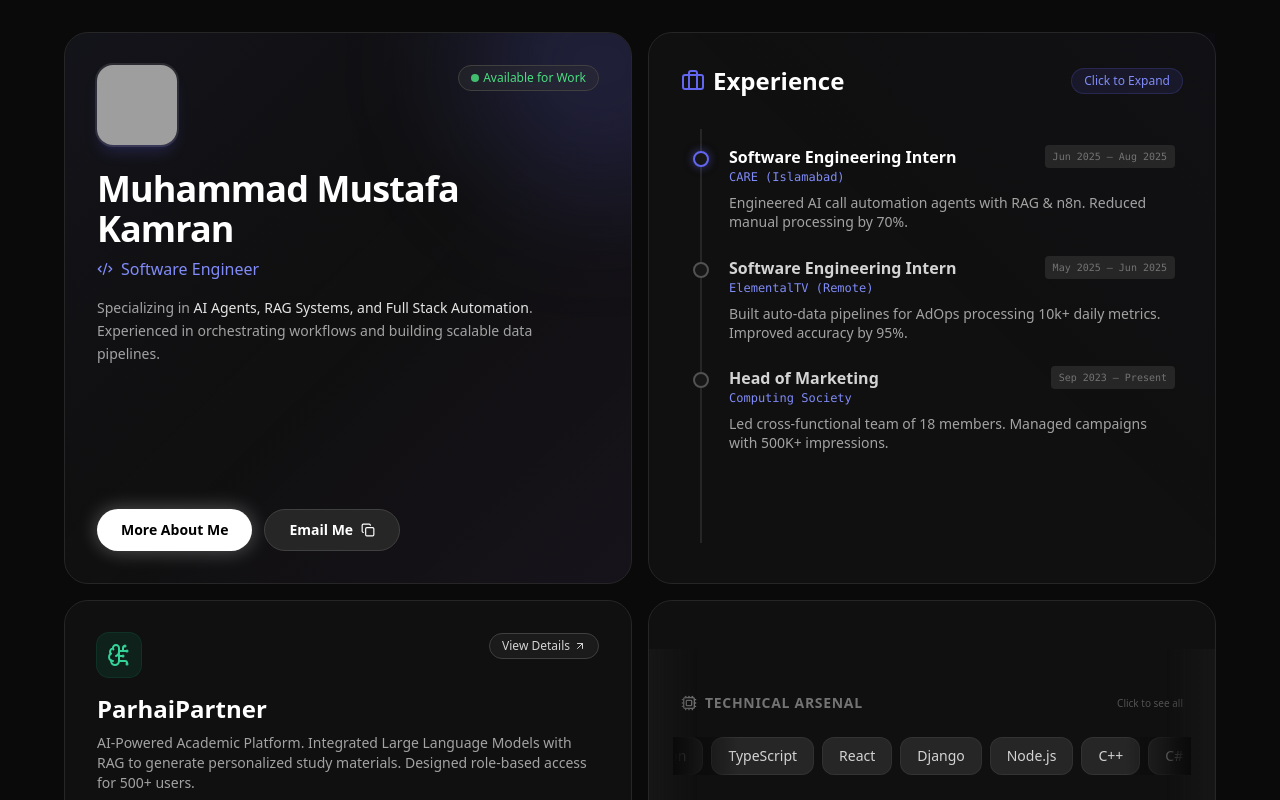
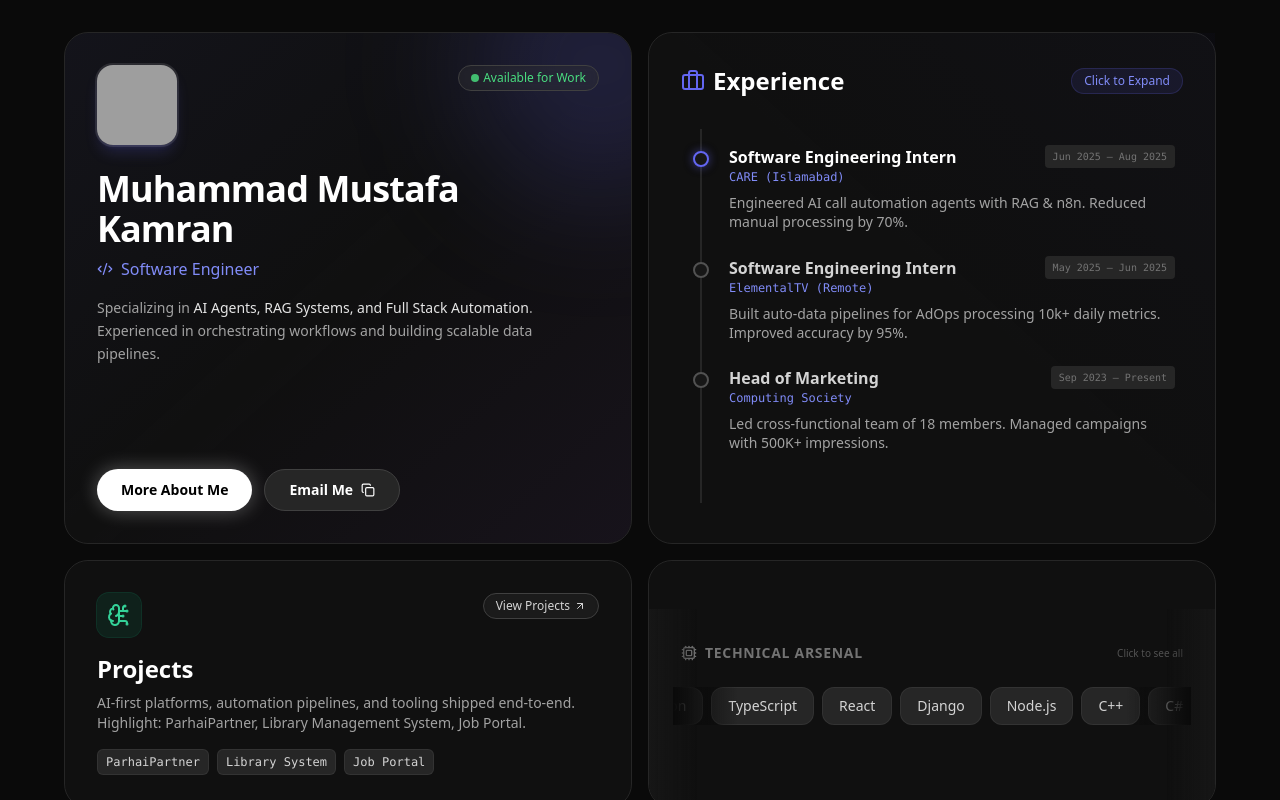
Before and after one commit to MMMustafakamran/Portfolio_Website, a React (Vite) app: page / in a window 1280 px wide. Shown: the top 800 px of the page. Built offline with nearby package versions, Linux system fonts and the light colour scheme; grey boxes are pictures that could not be loaded.

Commit message:
projects tile instead of parhaipart

```diff
--- a/src/App.jsx
+++ b/src/App.jsx
@@ -96,6 +96,38 @@ const Portfolio = () => {
     }
   ];
 
+  const projectItems = [
+    {
+      title: 'ParhaiPartner',
+      headline: 'AI-powered academic workspace with 500+ users.',
+      tags: ['React', 'Django REST', 'PostgreSQL', 'LLMs', 'RAG', 'RBAC'],
+      bullets: [
+        'Full-stack platform with JWT auth, multi-role RBAC, and async content generation workers.',
+        'Retrieval-Augmented Generation tutor that ingests course material to craft quizzes and study plans.',
+        'Teacher validation workflow reduced AI content errors by 85% and keeps academic integrity intact.'
+      ]
+    },
+    {
+      title: 'Library Management System',
+      headline: 'Flask + SQLite system streamlining book circulation.',
+      tags: ['Flask', 'SQLite', 'REST APIs', 'PyTest', 'Agile'],
+      bullets: [
+        'Designed REST endpoints for CRUD operations with policy-based authorization layers.',
+        'Achieved 90% automated test coverage via PyTest + Playwright integration suites.',
+        'Led 3-person scrum team, owning sprint planning and Git-based release workflow.'
+      ]
+    },
+    {
+      title: 'Job Portal',
+      headline: 'JavaFX desktop portal built on MVC architecture.',
+      tags: ['JavaFX', 'MVC', 'MySQL', 'CI/CD'],
+      bullets: [
+        'Implemented applicant & recruiter dashboards with filtering, approvals, and analytics.',
+        'Optimized SQL queries and caching to cut listing load time by 40%.'
+      ]
+    }
+  ];
+
   const detailContent = {
     profile: {
       badge: 'Profile Insight',
@@ -163,53 +195,36 @@ const Portfolio = () => {
         </div>
       ]
     },
-    'project-parhai': {
-      badge: 'Case Study',
-      title: 'ParhaiPartner',
-      subtitle: 'AI-powered academic platform serving 500+ students, mentors, and counsellors.',
-      accent: 'bg-gradient-to-r from-emerald-500/20 via-transparent to-teal-500/10',
+    projects: {
+      badge: 'Case Studies',
+      title: 'Projects',
+      subtitle: 'A sampling of AI, automation, and platform builds.',
+      accent: 'bg-gradient-to-r from-emerald-500/20 via-transparent to-sky-500/20',
       body: [
-        <div key="parhai" className="space-y-6">
-          <div className="flex flex-wrap gap-2">
-            {['React', 'Django REST', 'PostgreSQL', 'LLMs', 'RAG', 'JWT', 'RBAC'].map(tag => (
-              <span key={tag} className="px-3 py-1 bg-neutral-800 rounded-lg text-sm border border-neutral-700 text-neutral-200">
+        <div key="projects" className="space-y-10">
+          {projectItems.map((project) => (
+            <div key={project.title} className="bg-neutral-900/40 border border-neutral-800 rounded-2xl p-6">
+              <div className="flex flex-wrap items-center gap-3 mb-3">
+                <h3 className="text-2xl font-bold text-white">{project.title}</h3>
+                <div className="px-3 py-1 text-xs uppercase tracking-[0.3em] text-neutral-500 border border-neutral-700 rounded-full">
+                  Build
+                </div>
+              </div>
+              <p className="text-neutral-300 text-sm mb-4">{project.headline}</p>
+              <div className="flex flex-wrap gap-2 mb-4">
+                {project.tags.map((tag) => (
+                  <span key={tag} className="px-3 py-1 bg-neutral-800 rounded-lg text-xs border border-neutral-700 text-neutral-200">
                     {tag}
                   </span>
                 ))}
               </div>
-          <p className="text-neutral-200">
-            ParhaiPartner connects students, teachers, and counsellors in one workspace. I led the system design, AI integration, and delivery.
-          </p>
               <ul className="list-disc pl-5 space-y-2 text-sm text-neutral-300">
-            <li><strong>LLM Tutor:</strong> Retrieval-Augmented Generation ingesting course material to craft quizzes, summaries, and study plans.</li>
-            <li><strong>Access Control:</strong> Multi-role RBAC with JWT sessions and teacher validation loops that cut AI errors by 85%.</li>
-            <li><strong>Scalability:</strong> Async task workers for content generation and normalized relational schema for analytics.</li>
+                {project.bullets.map((point, idx) => (
+                  <li key={idx}>{point}</li>
+                ))}
               </ul>
             </div>
-      ]
-    },
-    'project-library': {
-      badge: 'Case Study',
-      title: 'Library Management System',
-      subtitle: 'Full-stack app streamlining book circulation with 90%+ automated test coverage.',
-      accent: 'bg-gradient-to-r from-rose-500/30 via-transparent to-orange-500/10',
-      body: [
-        <div key="library" className="space-y-6">
-          <div className="flex flex-wrap gap-2">
-            {['Flask', 'SQLite', 'REST APIs', 'JavaScript', 'Agile'].map(tag => (
-              <span key={tag} className="px-3 py-1 bg-neutral-800 rounded-lg text-sm border border-neutral-700 text-neutral-200">
-                {tag}
-              </span>
           ))}
-          </div>
-          <p className="text-neutral-200">
-            Built for university libraries to manage borrowing workflows, user roles, and inventory history.
-          </p>
-          <ul className="list-disc pl-5 space-y-2 text-sm text-neutral-300">
-            <li>Designed REST endpoints for CRUD operations with policy-based authorization.</li>
-            <li>Achieved 90% coverage via PyTest and Playwright integration suites.</li>
-            <li>Led three-person scrum team, handling sprint planning and Git workflows.</li>
-          </ul>
         </div>
       ]
     },
@@ -413,9 +428,9 @@ const Portfolio = () => {
           </div>
         </div>
 
-        {/* --- 3. FEATURED PROJECT (2x1) --- */}
+        {/* --- 3. PROJECTS (2x1) --- */}
         <div
-          onClick={() => toggleTile('project-parhai')}
+          onClick={() => toggleTile('projects')}
           className="col-span-1 md:col-span-2 bg-neutral-900/50 border border-neutral-800 rounded-3xl p-8 flex flex-col justify-between relative overflow-hidden group hover:border-emerald-500/50 transition-all duration-500 fade-in-up delay-200 cursor-pointer"
         >
           <div className="absolute top-0 right-0 w-full h-full bg-gradient-to-bl from-emerald-500/10 to-transparent opacity-0 group-hover:opacity-100 transition-opacity duration-500"></div>
@@ -425,17 +440,17 @@ const Portfolio = () => {
               <BrainCircuit size={24} />
             </div>
             <div className="bg-neutral-800/50 backdrop-blur px-3 py-1 rounded-full text-xs text-neutral-300 border border-neutral-700 flex items-center gap-1 group-hover:bg-emerald-500/20 group-hover:text-emerald-300 transition-colors">
-              View Details <ArrowUpRight size={12} />
+              View Projects <ArrowUpRight size={12} />
             </div>
           </div>
 
           <div className="relative z-10 mt-4">
-            <h3 className="text-2xl font-bold text-white mb-2 group-hover:text-emerald-400 transition-colors">ParhaiPartner</h3>
+            <h3 className="text-2xl font-bold text-white mb-2 group-hover:text-emerald-400 transition-colors">Projects</h3>
             <p className="text-neutral-400 text-sm mb-4 max-w-lg">
-              AI-Powered Academic Platform. Integrated Large Language Models with RAG to generate personalized study materials. Designed role-based access for 500+ users.
+              AI-first platforms, automation pipelines, and tooling shipped end-to-end. Highlight: ParhaiPartner, Library Management System, Job Portal.
             </p>
             <div className="flex flex-wrap gap-2">
-              {['React', 'Django REST', 'PostgreSQL', 'LLMs', 'RAG'].map(tag => (
+              {['ParhaiPartner', 'Library System', 'Job Portal'].map(tag => (
                 <span key={tag} className="px-2 py-1 bg-neutral-800 rounded-md text-xs text-neutral-300 font-mono border border-neutral-700/50">
                   {tag}
                 </span>
@@ -476,7 +491,7 @@ const Portfolio = () => {
 
         {/* --- 5. SECONDARY PROJECT (1x1) --- */}
         <div
-          onClick={() => toggleTile('project-library')}
+          onClick={() => toggleTile('projects')}
           className="col-span-1 bg-neutral-900/50 border border-neutral-800 rounded-3xl p-6 flex flex-col justify-between group hover:border-rose-500/50 transition-colors fade-in-up delay-400 hover:bg-neutral-900 cursor-pointer"
         >
           <div className="flex justify-between">
```
Lines whose indentation alone changed are shown as unchanged.
